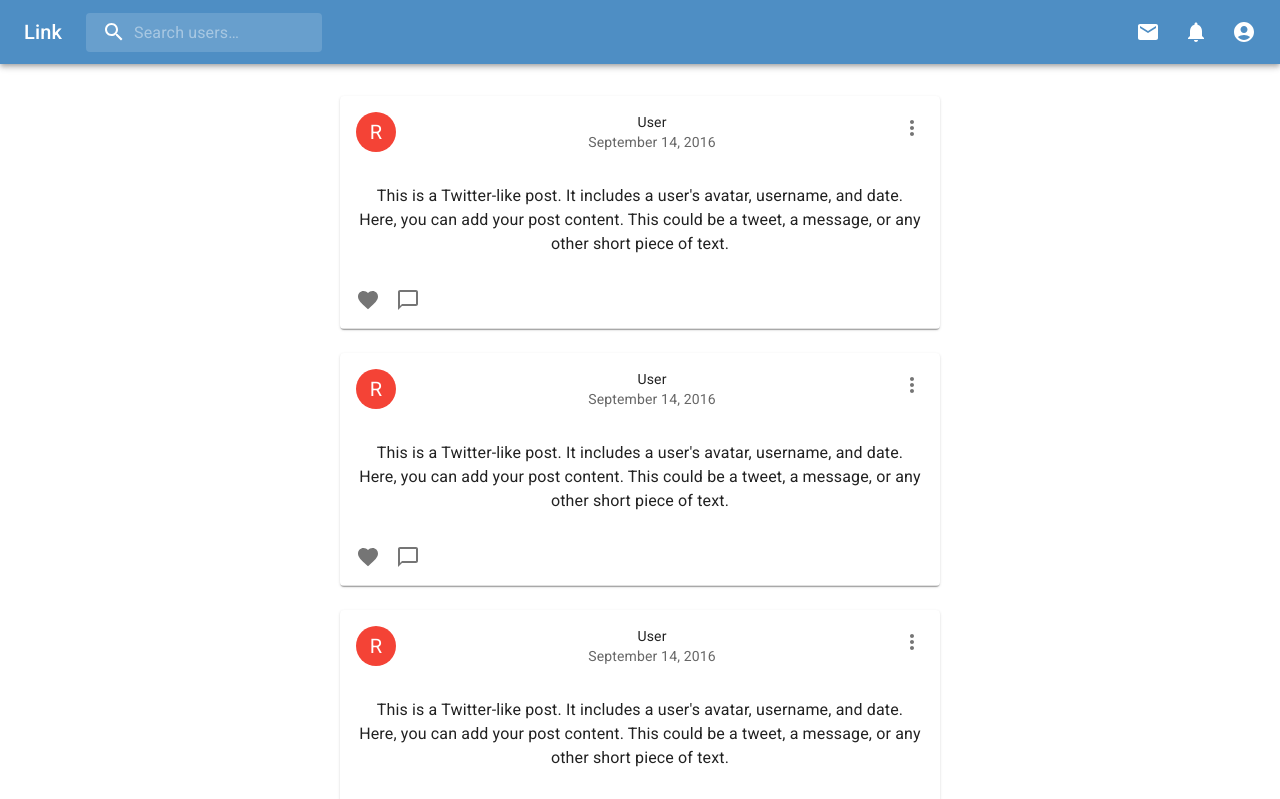
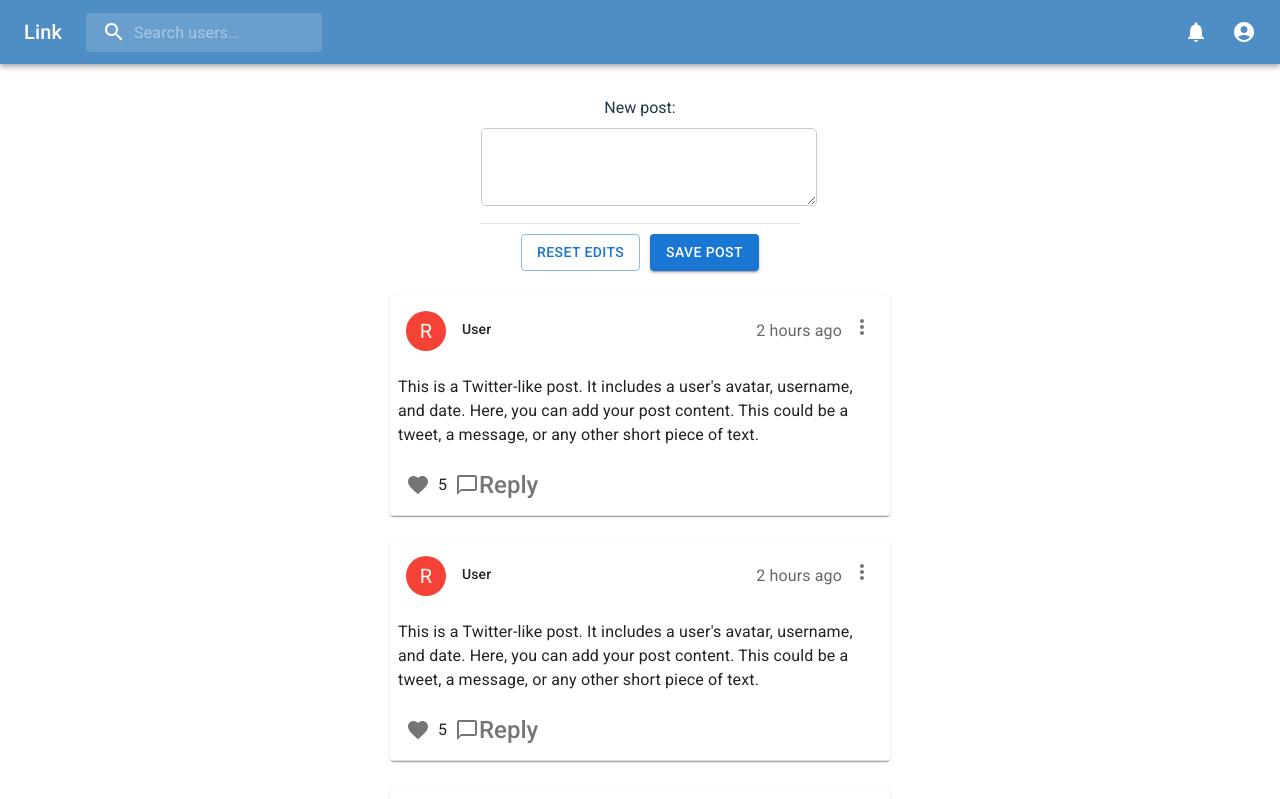
Before and after one commit to Ayriko/projet-nosql, a React (Vite) app in the folder link/: page / in a window 1280 px wide. Shown: the top 799 px of the page. Built offline with nearby package versions, Linux system fonts and the light colour scheme.

Commit message:
feat: comments & posts

```diff
--- /dev/null
+++ b/link/src/components/Comments.tsx
@@ -0,0 +1,40 @@
+import React, { useState } from 'react';
+import { Typography, Avatar, Grid, Card } from '@mui/material';
+import CardHeader from "@mui/material/CardHeader";
+
+function Comments(): React.JSX.Element {
+    const [comment] = useState("Ceci est un commentaire");
+
+    // Sample user data
+    const user = {
+        username: "SampleUser",
+        avatar: "https://example.com/avatar.jpg"
+    };
+
+    const date = "March 11, 2024";
+
+    return (
+        <Card sx={{ padding: '2.5px', backgroundColor: '#ffffff', borderRadius: '10px'}}>
+            <CardHeader
+                avatar={
+                    <Grid item>
+                        <Avatar src={user.avatar} alt={user.username} />
+                    </Grid>
+                }
+                title={
+                    <Grid container justifyContent="space-between">
+                        <Grid item>
+                            <Typography variant="subtitle2">{user.username}</Typography>
+                        </Grid>
+                        <Grid item>
+                            <Typography variant="body1" color="text.secondary">{date}</Typography>
+                        </Grid>
+                    </Grid>
+                }
+            />
+            <Typography variant="body1" textAlign="left" sx={{ margin: '8px' }}>{comment}</Typography>
+        </Card>
+    );
+}
+
+export default Comments;
--- a/link/src/components/Navbar.tsx
+++ b/link/src/components/Navbar.tsx
@@ -10,7 +10,6 @@ import MenuItem from '@mui/material/MenuItem';
 import Menu from '@mui/material/Menu';
 import SearchIcon from '@mui/icons-material/Search';
 import AccountCircle from '@mui/icons-material/AccountCircle';
-import MailIcon from '@mui/icons-material/Mail';
 import NotificationsIcon from '@mui/icons-material/Notifications';
 import { Link } from 'react-router-dom';
 
@@ -116,12 +115,6 @@ export default function Navbar() {
             onClose={handleMobileMenuClose}
         >
             <MenuItem>
-                <IconButton size="large" aria-label="show mails" color="inherit">
-                    <MailIcon />
-                </IconButton>
-                <p>Messages</p>
-            </MenuItem>
-            <MenuItem>
                 <IconButton
                     size="large"
                     aria-label="show notifications"
@@ -169,9 +162,6 @@ export default function Navbar() {
                     </Search>
                     <Box sx={{ flexGrow: 1 }} />
                     <Box sx={{ display: { xs: 'none', md: 'flex' } }}>
-                        <IconButton size="large" aria-label="show mails" color="inherit">
-                            <MailIcon />
-                        </IconButton>
                         <IconButton
                             size="large"
                             aria-label="show notifications"
--- a/link/src/components/Post.tsx
+++ b/link/src/components/Post.tsx
@@ -10,57 +10,91 @@ import Typography from '@mui/material/Typography';
 import { red } from '@mui/material/colors';
 import FavoriteIcon from '@mui/icons-material/Favorite';
 import ChatBubbleOutlineIcon from '@mui/icons-material/ChatBubbleOutline';
-import RepeatIcon from '@mui/icons-material/Repeat';
 import MoreVertIcon from '@mui/icons-material/MoreVert';
-import { Divider } from '@mui/material';
+import { Divider, Grid, Menu, MenuItem } from '@mui/material';
+import Comments from "./Comments.tsx";
 
 export default function Post() {
     const [expanded, setExpanded] = React.useState(false);
+    const [anchorEl, setAnchorEl] = React.useState(null);
 
     const handleExpandClick = () => {
         setExpanded(!expanded);
     };
 
+    const handleMenuClick = (event) => {
+        setAnchorEl(event.currentTarget);
+    };
+
+    const handleMenuClose = () => {
+        setAnchorEl(null);
+    };
+
     return (
-        <Card sx={{ maxWidth: 600, margin: 'auto' }}>
+        <Card sx={{ width: 500, margin: 'auto'}}>
             <CardHeader
                 avatar={
                     <Avatar sx={{ bgcolor: red[500] }} aria-label="recipe">
                         R
                     </Avatar>
                 }
+                title={
+                    <Grid container justifyContent="space-between">
+                        <Grid item>
+                            <Typography variant="subtitle2">
+                                User
+                            </Typography>
+                        </Grid>
+                        <Grid item>
+                            <Typography variant="body1" color="text.secondary">
+                                2 hours ago
+                            </Typography>
+                        </Grid>
+                    </Grid>
+                }
                 action={
-                    <IconButton aria-label="settings">
-                        <MoreVertIcon />
-                    </IconButton>
+                    <>
+                        <IconButton aria-label="settings" onClick={handleMenuClick}>
+                            <MoreVertIcon />
+                        </IconButton>
+                        <Menu
+                            anchorEl={anchorEl}
+                            open={Boolean(anchorEl)}
+                            onClose={handleMenuClose}
+                        >
+                            <MenuItem onClick={handleMenuClose}>Editer</MenuItem>
+                            <MenuItem onClick={handleMenuClose}>Supprimer</MenuItem>
+                            <MenuItem onClick={handleMenuClose}>Bloquer</MenuItem>
+                        </Menu>
+                    </>
                 }
-                title="User"
-                subheader="September 14, 2016"
             />
-            <CardContent>
-                <Typography variant="body1" color="text.primary">
+
+            <CardContent sx={{ padding: 1}}>
+                <Typography variant="body1" color="text.primary" textAlign="left">
                     This is a Twitter-like post. It includes a user's avatar, username, and date.
                     Here, you can add your post content. This could be a tweet, a message, or any
                     other short piece of text.
                 </Typography>
             </CardContent>
             <CardActions disableSpacing>
-                <IconButton aria-label="add to favorites">
+                <IconButton aria-label="add to likes">
                     <FavoriteIcon />
                 </IconButton>
+                5
                 <IconButton
                     aria-label="comment"
                     onClick={handleExpandClick}
                     aria-expanded={expanded}
                 >
                     <ChatBubbleOutlineIcon />
+                    Reply
                 </IconButton>
             </CardActions>
             <Divider />
             <Collapse in={expanded} timeout="auto" unmountOnExit>
                 <CardContent>
-                    <Typography paragraph>Comments:</Typography>
-                    {/* Here you can add the comments section */}
+                    {<Comments />}
                 </CardContent>
             </Collapse>
         </Card>
--- /dev/null
+++ b/link/src/components/TextEditor.tsx
@@ -0,0 +1,40 @@
+import React from 'react';
+import { Button, TextareaAutosize, Divider } from '@mui/material';
+
+function TextEditor(): React.JSX.Element {
+    function handleSubmit(e) {
+        // Prevent the browser from reloading the page
+        e.preventDefault();
+
+        // Read the form data
+        const form = e.target;
+        const formData = new FormData(form);
+
+        // You can pass formData as a fetch body directly:
+        // modifier le fetch pour notre server + ajouter user
+        fetch('/some-api', { method: form.method, body: formData });
+
+        // Or you can work with it as a plain object:
+        const formJson = Object.fromEntries(formData.entries());
+        console.log(formJson);
+    }
+
+    return (
+        <form method="post" onSubmit={handleSubmit}>
+            <label style={{ display: 'block', marginBottom: '8px' }}>
+                New post:
+            </label>
+            <TextareaAutosize
+                name="postContent"
+                defaultValue=""
+                minRows={4}
+                style={{ width: '100%', minWidth: '300px', height: '15px', padding: '8px', borderRadius: '5px', border: '1px solid #ccc' }}
+            />
+            <Divider sx={{ margin: '10px 0' }} />
+            <Button type="reset" variant="outlined" sx={{ marginRight: '10px' }}>Reset edits</Button>
+            <Button type="submit" variant="contained" color="primary">Save post</Button>
+        </form>
+    );
+}
+
+export default TextEditor;
--- a/link/src/pages/Homepage.tsx
+++ b/link/src/pages/Homepage.tsx
@@ -2,6 +2,7 @@ import React from 'react';
 import Navbar from "../components/Navbar.tsx";
 import {Stack} from "@mui/material";
 import Post from '../components/Post.tsx';
+import TextEditor from '../components/TextEditor.tsx';
 
 function Homepage(): React.JSX.Element {
     return (
@@ -14,6 +15,7 @@ function Homepage(): React.JSX.Element {
                 spacing={3}
                 sx={{ marginTop: '2rem' }}
             >
+                <TextEditor />
                 <Post />
                 <Post />
                 <Post />
```
Also changed, not shown: 2 other files (tests, documents, lock files or other folders).
